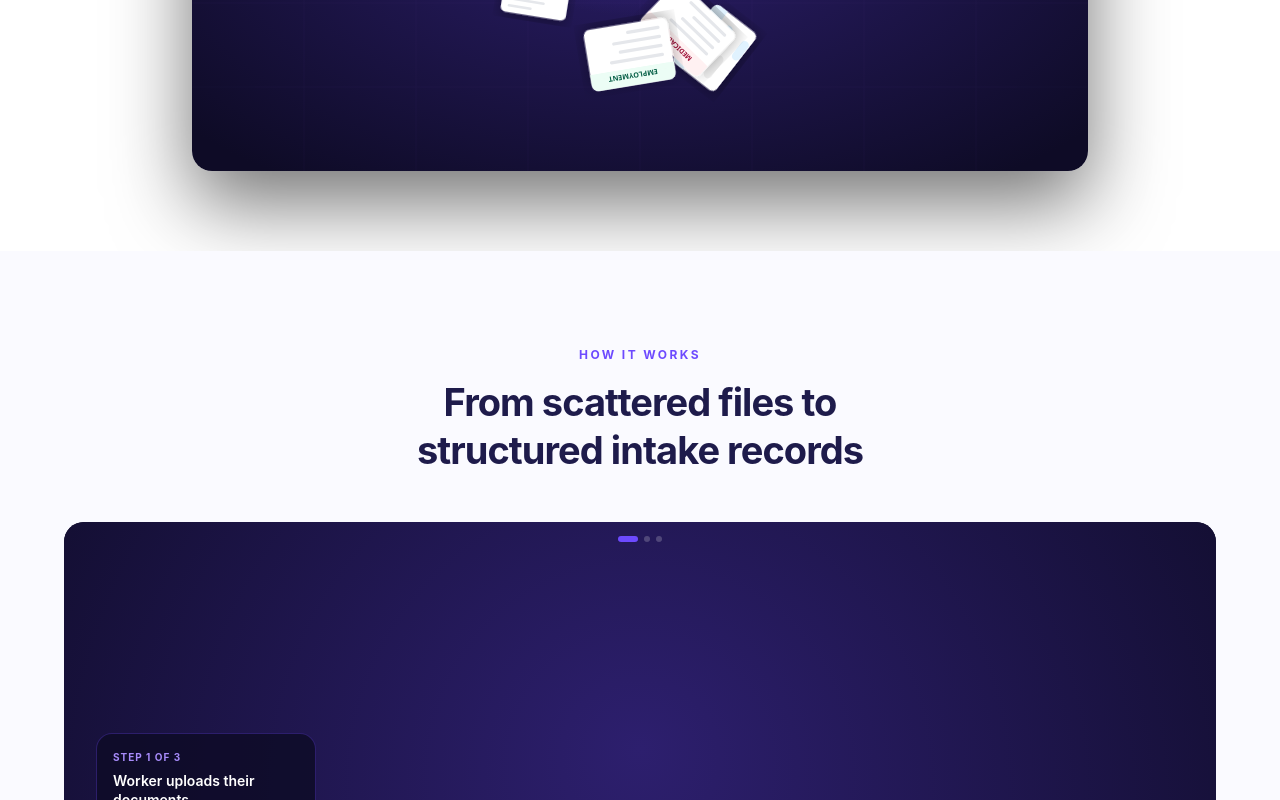
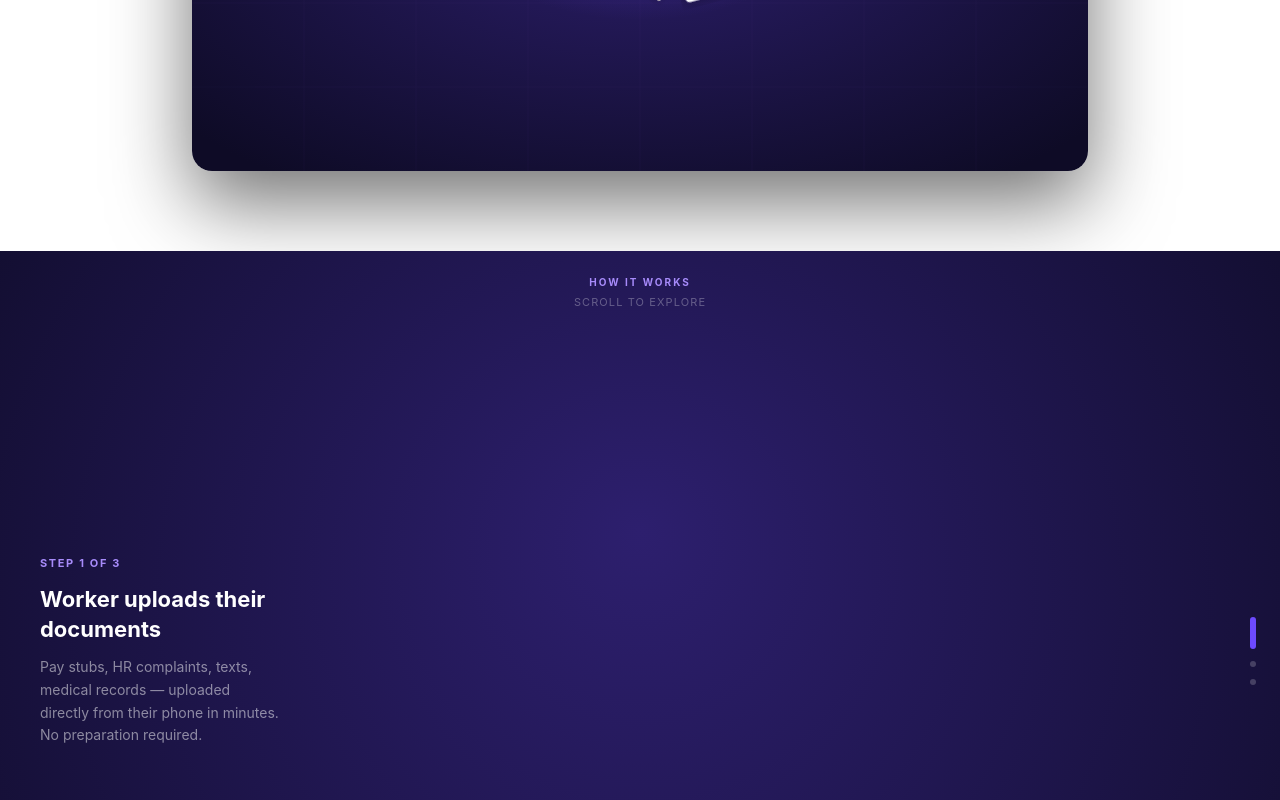
Before and after one commit to vmramey-gif/one3seven, a React (Vite) app: page / in a window 1280 px wide. Shown: the part 2000-2800 px from the top of the page. Built offline with nearby package versions, Linux system fonts and the light colour scheme; a web font is replaced by a local one.

Commit message:
How It Works: full-page sticky scroll animation, pauses on each step

```diff
--- a/src/app/screens/PublicMarketingPage.tsx
+++ b/src/app/screens/PublicMarketingPage.tsx
@@ -401,31 +401,27 @@ function IntakeTransformVisual() {
 
 // ── WorkerWorkflowScroll ─────────────────────────────────────────────────────
 function WorkerWorkflowScroll() {
-  const containerRef = useRef<HTMLDivElement>(null);
-  const rafRef = useRef<number | null>(null);
+  const sectionRef  = useRef<HTMLElement>(null);
+  const stickyRef   = useRef<HTMLDivElement>(null);
+  const rafRef      = useRef<number | null>(null);
   const prefersReduced = useReducedMotion() ?? false;
 
   useEffect(() => {
-    const container = containerRef.current;
-    if (!container || prefersReduced) return;
+    const section  = sectionRef.current;
+    const container = stickyRef.current;
+    if (!section || !container || prefersReduced) return;
 
-    const cv = container.querySelector('canvas') as HTMLCanvasElement;
-    const ctx = cv.getContext('2d')!;
-    const card     = container.querySelector('.ww-card') as HTMLElement;
-    const inNum    = container.querySelector('.ww-num') as HTMLElement;
-    const inTit    = container.querySelector('.ww-title') as HTMLElement;
-    const inBod    = container.querySelector('.ww-body') as HTMLElement;
-    const tfill    = container.querySelector('.ww-fill') as HTMLElement;
-    const tthumb   = container.querySelector('.ww-thumb') as HTMLElement;
-    const track    = container.querySelector('.ww-track') as HTMLElement;
-    const hint     = container.querySelector('.ww-hint') as HTMLElement;
-    const pips     = container.querySelectorAll('.ww-pip') as NodeListOf<HTMLElement>;
+    const cv    = container.querySelector('canvas') as HTMLCanvasElement;
+    const ctx   = cv.getContext('2d')!;
+    const card  = container.querySelector('.ww-card') as HTMLElement;
+    const inNum = container.querySelector('.ww-num') as HTMLElement;
+    const inTit = container.querySelector('.ww-title') as HTMLElement;
+    const inBod = container.querySelector('.ww-body') as HTMLElement;
+    const pips  = container.querySelectorAll('.ww-pip') as NodeListOf<HTMLElement>;
 
     function resize() {
       const r = devicePixelRatio || 1;
-      const w = container.clientWidth;
-      const h = Math.round(w * 9 / 16);
-      container.style.height = h + 'px';
+      const w = container.clientWidth, h = container.clientHeight;
       cv.width = w * r; cv.height = h * r;
       ctx.setTransform(r, 0, 0, r, 0, 0);
     }
@@ -456,9 +452,8 @@ function WorkerWorkflowScroll() {
 
     function setRaw(v: number) {
       rawP = Math.max(0, Math.min(1, v));
-      tfill.style.width = (rawP * 100) + '%';
-      tthumb.style.left = (rawP * 100) + '%';
-      if (rawP > 0.02) hint.style.opacity = '0';
+      const fillEl = container.querySelector('.ww-fill') as HTMLElement | null;
+      if (fillEl) fillEl.style.width = (rawP * 100) + '%';
       const info = INFOS.find(x => rawP <= x.hi) || INFOS[INFOS.length - 1];
       if (info.step !== lastInfo) {
         lastInfo = info.step;
@@ -630,34 +625,15 @@ function WorkerWorkflowScroll() {
       rafRef.current = requestAnimationFrame(frame);
     }
 
-    // input handlers
-    const onWheel = (e: WheelEvent) => { e.preventDefault(); setRaw(rawP + e.deltaY / 900); };
-    container.addEventListener('wheel', onWheel, { passive: false });
-
-    let drag = false, dx0 = 0, dp0 = 0;
-    const onDown  = (e: MouseEvent) => { drag = true; dx0 = e.clientX; dp0 = rawP; };
-    const onTDown = (e: TouchEvent) => { drag = true; dx0 = e.touches[0].clientX; dp0 = rawP; };
-    const onMove  = (e: MouseEvent) => { if (drag) setRaw(dp0 + (e.clientX - dx0) / W()); };
-    const onTMove = (e: TouchEvent) => { if (drag) setRaw(dp0 + (e.touches[0].clientX - dx0) / W()); };
-    const onUp    = () => { drag = false; };
-    cv.addEventListener('mousedown', onDown);
-    cv.addEventListener('touchstart', onTDown, { passive: true });
-    window.addEventListener('mousemove', onMove);
-    window.addEventListener('touchmove', onTMove, { passive: true });
-    window.addEventListener('mouseup', onUp);
-    window.addEventListener('touchend', onUp);
-
-    let sdrag = false, sdx0 = 0, sdp0 = 0;
-    const onSDown  = (e: MouseEvent) => { sdrag = true; sdx0 = e.clientX; sdp0 = rawP; };
-    const onSTDown = (e: TouchEvent) => { sdrag = true; sdx0 = e.touches[0].clientX; sdp0 = rawP; };
-    const onSMove  = (e: MouseEvent) => { if (sdrag) setRaw(sdp0 + (e.clientX - sdx0) / track.clientWidth); };
-    const onSTMove = (e: TouchEvent) => { if (sdrag) setRaw(sdp0 + (e.touches[0].clientX - sdx0) / track.clientWidth); };
-    track.addEventListener('mousedown', onSDown);
-    track.addEventListener('touchstart', onSTDown, { passive: true });
-    window.addEventListener('mousemove', onSMove);
-    window.addEventListener('touchmove', onSTMove, { passive: true });
-    window.addEventListener('mouseup', () => { sdrag = false; });
-    window.addEventListener('touchend', () => { sdrag = false; });
+    // page scroll drives the animation
+    const onScroll = () => {
+      const rect = section.getBoundingClientRect();
+      const scrollable = section.offsetHeight - window.innerHeight;
+      if (scrollable <= 0) return;
+      setRaw(-rect.top / scrollable);
+    };
+    window.addEventListener('scroll', onScroll, { passive: true });
+    onScroll();
 
     setRaw(0);
     rafRef.current = requestAnimationFrame(frame);
@@ -665,48 +641,47 @@ function WorkerWorkflowScroll() {
     return () => {
       if (rafRef.current) cancelAnimationFrame(rafRef.current);
       ro.disconnect();
-      container.removeEventListener('wheel', onWheel);
-      cv.removeEventListener('mousedown', onDown);
-      cv.removeEventListener('touchstart', onTDown);
-      window.removeEventListener('mousemove', onMove);
-      window.removeEventListener('touchmove', onTMove);
-      window.removeEventListener('mouseup', onUp);
-      window.removeEventListener('touchend', onUp);
-      track.removeEventListener('mousedown', onSDown);
-      track.removeEventListener('touchstart', onSTDown);
-      window.removeEventListener('mousemove', onSMove);
-      window.removeEventListener('touchmove', onSTMove);
+      window.removeEventListener('scroll', onScroll);
     };
   }, [prefersReduced]);
 
   return (
+    <section ref={sectionRef} style={{ height: '320vh' }} className="relative">
       <div
-      ref={containerRef}
-      className="relative w-full overflow-hidden rounded-[20px] cursor-grab active:cursor-grabbing"
+        ref={stickyRef}
+        className="sticky top-0 h-screen overflow-hidden"
         style={{ background: '#0E0B26' }}
       >
-      <canvas className="block w-full h-full" />
+        <canvas className="absolute inset-0 w-full h-full" />
+
+        {/* Top label */}
+        <div className="absolute top-6 left-0 right-0 flex flex-col items-center gap-1 pointer-events-none">
+          <div className="text-[10px] font-bold uppercase tracking-[0.2em] text-[#A78BFA]">How it works</div>
+          <div className="text-[11px] text-white/30 tracking-widest uppercase">scroll to explore</div>
+        </div>
+
         {/* Step pips */}
-      <div className="absolute top-3.5 left-1/2 -translate-x-1/2 flex gap-1.5 items-center">
-        {[0,1,2].map(i => <div key={i} className="ww-pip w-1.5 h-1.5 rounded-full bg-white/20 transition-all duration-300 [&.active]:bg-[#6D4AFF] [&.active]:w-5 [&.active]:rounded-sm [&.done]:bg-[#6D4AFF]/50" />)}
+        <div className="absolute top-1/2 -translate-y-1/2 right-6 flex flex-col gap-3 items-center">
+          {[0,1,2].map(i => (
+            <div key={i} className="ww-pip w-1.5 h-1.5 rounded-full bg-white/20 transition-all duration-500 [&.active]:bg-[#6D4AFF] [&.active]:h-8 [&.active]:rounded-full [&.done]:bg-[#6D4AFF]/40" />
+          ))}
         </div>
-      {/* Info card */}
-      <div className="absolute top-0 left-0 right-0 bottom-14 flex items-center justify-start px-8 pointer-events-none">
-        <div className="ww-card bg-[rgba(14,11,38,0.82)] border border-[rgba(109,74,255,0.3)] rounded-2xl p-4 max-w-[220px] opacity-0 translate-y-1.5 transition-all duration-300 [&.show]:opacity-100 [&.show]:translate-y-0">
-          <div className="ww-num text-[10px] font-bold text-[#A78BFA] tracking-widest uppercase mb-1.5" />
-          <div className="ww-title text-[14px] font-semibold text-white leading-snug mb-1.5" />
-          <div className="ww-body text-[11px] text-white/50 leading-relaxed" />
+
+        {/* Info panel — left side */}
+        <div className="absolute top-0 left-0 bottom-0 w-[320px] flex flex-col justify-center px-10 pointer-events-none">
+          <div className="ww-card opacity-0 translate-y-3 transition-all duration-500 [&.show]:opacity-100 [&.show]:translate-y-0">
+            <div className="ww-num mb-3 text-[11px] font-bold text-[#A78BFA] uppercase tracking-[0.15em]" />
+            <div className="ww-title mb-3 text-[22px] font-bold text-white leading-snug" />
+            <div className="ww-body text-[14px] text-white/50 leading-relaxed" />
           </div>
         </div>
-      {/* Scrubber */}
-      <div className="absolute bottom-3.5 left-5 right-5 flex items-center gap-3">
-        <div className="ww-track relative flex-1 h-[3px] bg-white/10 rounded-full cursor-pointer">
-          <div className="ww-fill h-full bg-[#6D4AFF] rounded-full w-0" />
-          <div className="ww-thumb absolute top-1/2 -translate-y-1/2 -translate-x-1/2 w-3 h-3 rounded-full bg-[#6D4AFF] border-2 border-white left-0 cursor-grab" />
-        </div>
-        <div className="ww-hint text-[10px] text-white/30 uppercase tracking-widest whitespace-nowrap transition-opacity duration-500">drag to explore</div>
+
+        {/* Scroll progress bar — bottom */}
+        <div className="absolute bottom-0 left-0 right-0 h-[2px] bg-white/8">
+          <div className="ww-fill h-full bg-[#6D4AFF] w-0 transition-none" style={{ transition: 'width 0.05s linear' }} />
         </div>
       </div>
+    </section>
   );
 }
 
@@ -1090,20 +1065,7 @@ export function PublicMarketingPage({ onWorkerStart, onFirmStart, onSignIn, firm
       </section>
 
       {/* ── HOW IT WORKS ── */}
-      <section className="bg-[#FAFAFF] px-5 py-16 sm:px-8 sm:py-24">
-        <div className="mx-auto max-w-6xl">
-          <div className="mb-12 text-center">
-            <div className="mb-4 text-xs font-bold uppercase tracking-[0.2em] text-[#6D4AFF]">How it works</div>
-            <h2 className="text-[30px] font-bold leading-tight tracking-tight text-[#1E1B4B] sm:text-[38px]">
-              From scattered files to
-              <br />
-              structured intake records
-            </h2>
-          </div>
-
       <WorkerWorkflowScroll />
-        </div>
-      </section>
 
       {/* ── FOR ATTORNEYS ── */}
       <section className="px-5 py-16 sm:px-8 sm:py-24">
```
Lines whose indentation alone changed are shown as unchanged.
